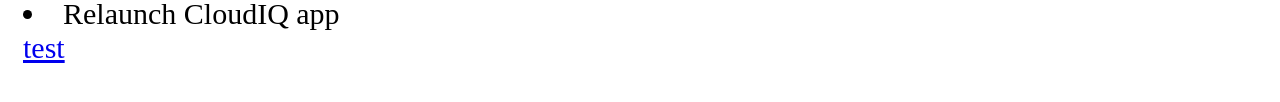
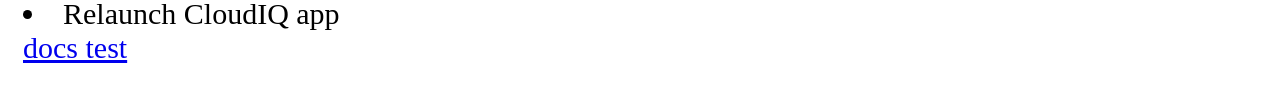
Before and after one commit to scottejoyce/mobile, a plain HTML site: page docs/index.html in a window 1280 px wide. Shown: the part 622-724 px from the top of the page. Drawn offline with Linux system fonts and the light colour scheme.

Commit message:
Update index.html

```diff
--- a/docs/index.html
+++ b/docs/index.html
@@ -24,7 +24,7 @@
         <li>Relaunch CloudIQ app</li>
 
 
-    <a href="manifest.plist">test</a>
+    <a href="manifest.plist">docs test</a>
 
     </div>
 </body>
```
